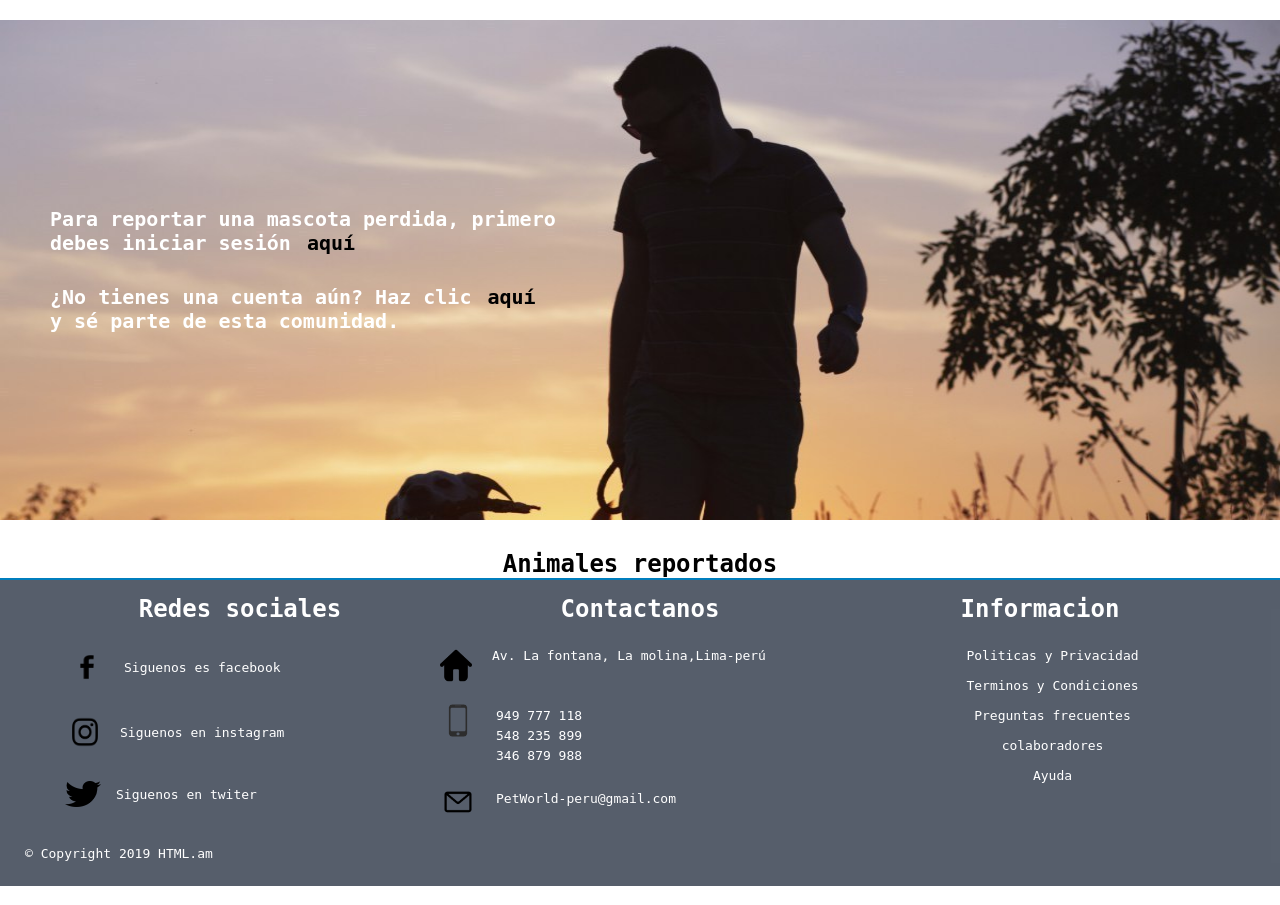
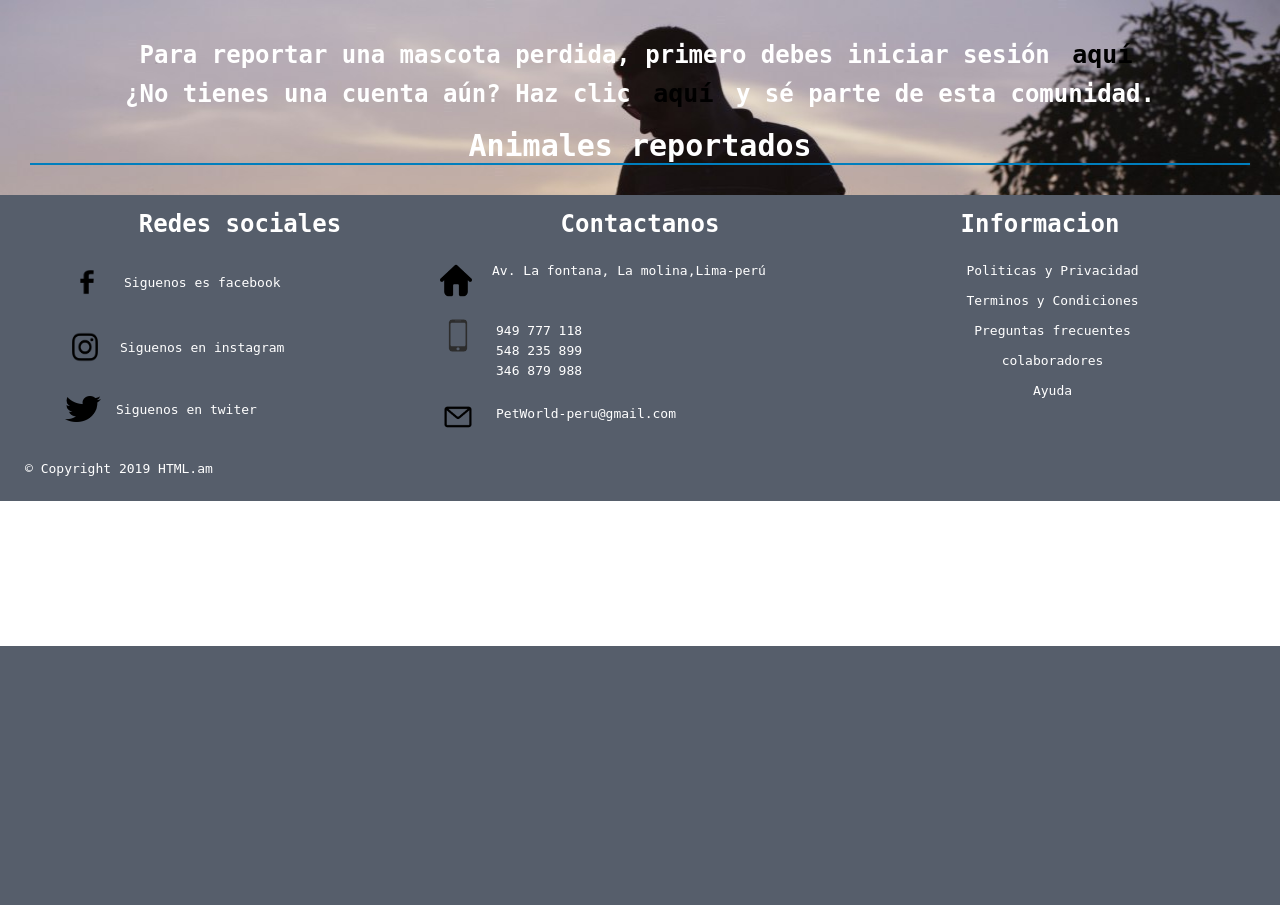
Before and after one commit to Parra640/Proyecto_Taller2, a PHP site: page /Reporta.php in a window 1280 px wide. Shown: the part 154-1059 px from the top of the page. After the commit the page ends 800 px from the top, so only its background shows below. Run offline with PHP 8.4, Linux system fonts and the light colour scheme; data that the repository does not hold is empty.

Commit message:
css final v1

```diff
--- a/Reporta.php
+++ b/Reporta.php
@@ -1,6 +1,5 @@
 <!DOCTYPE html>
 <html lang="en">
-
 <head>
     <meta charset="UTF-8">
     <meta name="viewport" content="width=device-width, initial-scale=1.0">
@@ -8,22 +7,16 @@
     <title>Reportar</title>
     <link rel="stylesheet" href="estilos.css">
 </head>
-
 <body>
     <header>
         <?php include("partes/Cabecera.php")?>
     </header>
-    <div >
+    <div id="fondo_reporta">
         <?php
         if(isset($_SESSION["id"])){
             #lo que se ve cuando esta iniciada la sesion
             echo("
-            <div class='reporta-fondo' id='fondo-reporta01'>
-                <div class='reporta-texto'>
-                        <a href='reportar_formulario.php'>Reporta un animal perdido</a>
-                </div>
-            </div>
-
+                <a href='reportar_formulario.php'>Reporta un animal perdido</a>
 
                 <h2> Animales reportados</h2>
             ");
@@ -31,16 +24,11 @@
          } else{
             #cuando no esta iniciada la sesion
             echo("
-            <div class='reporta-fondo' id='fondo-reporta02'>
-                <div class='reporta-texto'>
-                        <h1>Para reportar una mascota perdida, primero debes iniciar sesión <a href='iniciar_sesion.php'> aquí </a></h1>
-                        <h1>¿No tienes una cuenta aún? Haz clic <a href='crear_cuenta.php'>aquí</a> y sé parte de esta comunidad. </h1>
+                <div class='reportar_texto_unico'>
+                    <h1>Para reportar una mascota perdida, primero debes iniciar sesión <a href='iniciar_sesion.php'> aquí </a></h1>
+                    <h1>¿No tienes una cuenta aún? Haz clic <a href='crear_cuenta.php'>aquí</a> y sé parte de esta comunidad. </h1>
+                    <h2 id='animales-reportados-h1'> Animales reportados</h2>
                 </div>
-            </div>
-
-            <h2 id='animales-reportados-h1'> Animales reportados</h2>
-
-
             ");
             include 'animales_reportados.php';
         }
@@ -51,5 +39,4 @@
         <?php include("partes/Pie.php")?>
     </footer>
 </body>
-
 </html>
--- a/estilos.css
+++ b/estilos.css
@@ -660,14 +660,14 @@
     }
 
     #animales-reportados-h1 {
-        font-size: 24px;
+        font-size: 30px;
         text-align: center;
         margin-top: 20px;
         border-block-end: 2px solid #007ebd;
     }
 
     .reporta-texto {
-        width: 40%;
+        width: 50%;
         margin: auto 50px;
     }
 
@@ -701,14 +701,24 @@
 
     /* REPORTA PRINCIPAL*/
     #fondo_reporta{
-        height: 500px;
-        background-image: url("imagenes/fondo_formulario_reportar.jpg");
-        background-position: center;
+        background-image: url("logotipos/correr.jpg");
+        /*background-image: url("imagenes/fondo_formulario_reportar.jpg");*/
+        /*background-position: center;*/
+        background-size: 100vw 100vh;
         background-repeat: no-repeat;
+        color: white;
     }
     #fondo_reporta a{
         text-decoration: none;
         font-size: 25px;
+        color: black;
+        padding: 8px;
+    }
+    #fondo_reporta a:hover{
+        background-color: #007ebd;
+        border-radius: 10px;
+        transition: 1s;
+        color:white;
     }
     /* animales reportados*/
     .div_padre_reportados{
@@ -751,3 +761,12 @@
         margin: 10px 540px;
         padding: 10px 50px;
     }
+
+    .reportar_texto_unico{
+        padding: 30px 30px;
+    }
+    .reportar_texto_unico h1{
+        font-size: 24px;
+        margin: 10px;
+        text-align: center;
+    }
```
